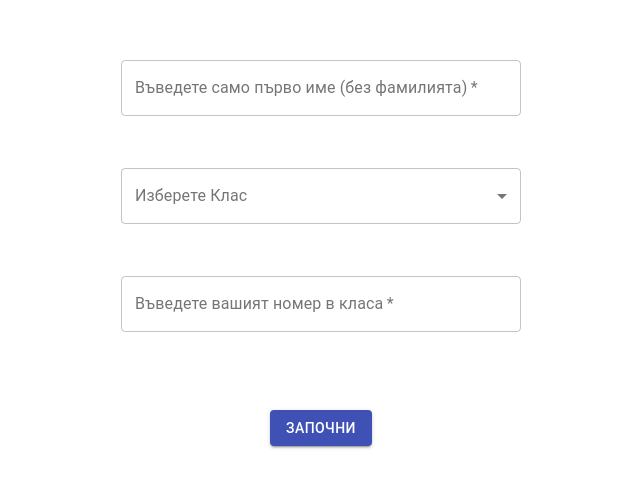
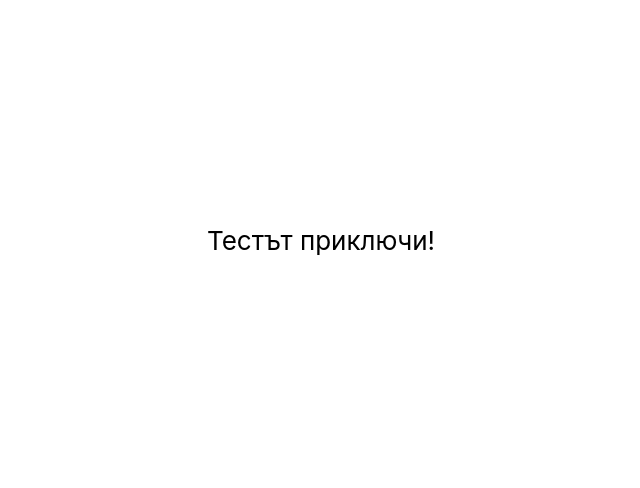
Before and after one commit to elfia/kontrolno, a React app: page / in a window 1280 px wide. Shown: the part 160-648 px from the top of the page, without its empty margins (319-959 px from the left). Built offline with nearby package versions, Linux system fonts and the light colour scheme.

Commit message:
finish test

```diff
--- a/src/App.js
+++ b/src/App.js
@@ -58,8 +58,8 @@ function App() {
   return (
     <div className="App">
       <header className="App-header">
-        {/* <p>Тестът приключи!</p> */}
-        <p>
+        <p>Тестът приключи!</p>
+        {/* <p>
           <TextField
             id="name"
             label="Въведете само първо име (без фамилията)"
@@ -118,7 +118,7 @@ function App() {
               Започни
             </Button>
           </>
-        )}
+        )} */}
       </header>
     </div>
   );
```
